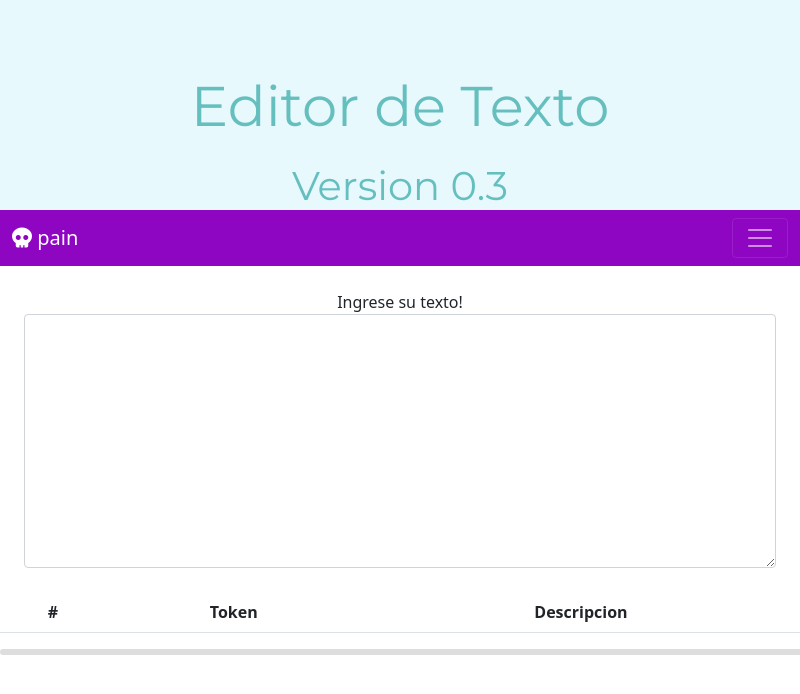
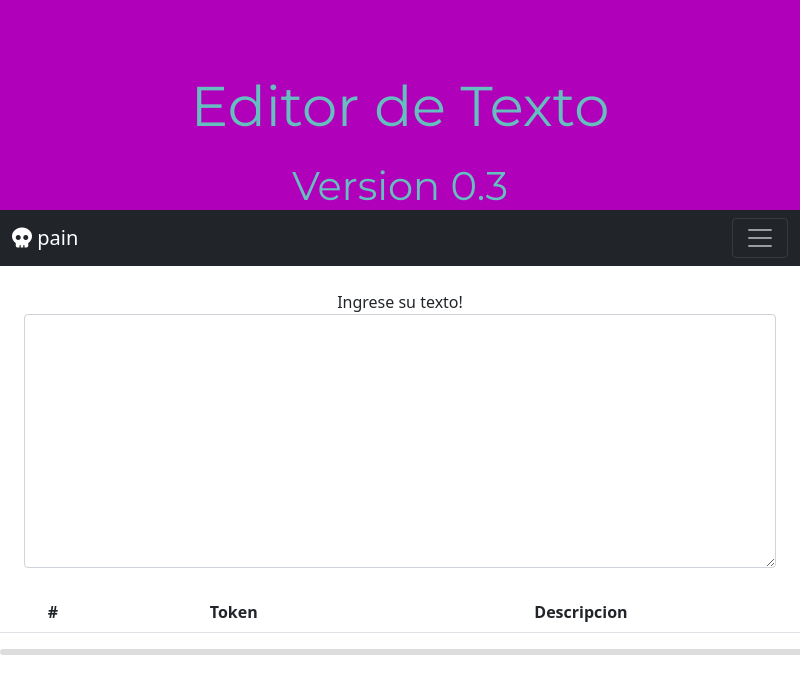
Before and after one commit to KidBlue3/texteditor_electron, an Electron app: page index.html in a window 800 px wide. Shown: the top 694 px of the page. Drawn offline with Linux system fonts and the light colour scheme.

Commit message:
Update styles.css

```diff
--- a/css/styles.css
+++ b/css/styles.css
@@ -1,6 +1,7 @@
 body {
   margin: 0;
   text-align: center;
+  background-color: #a9a9a9;
 }
 
 h1 {
@@ -19,11 +20,8 @@ h2 {
   padding-bottom: 10px;
 }
 .top {
-  background-color: #E8F9FD;
+  background-color: #B000B9;
   position: relative;
   padding-top: 50px;
   margin: 0;
 }
-.navbar{
-  background-color: #8E05C2 !important;
-;}
```
